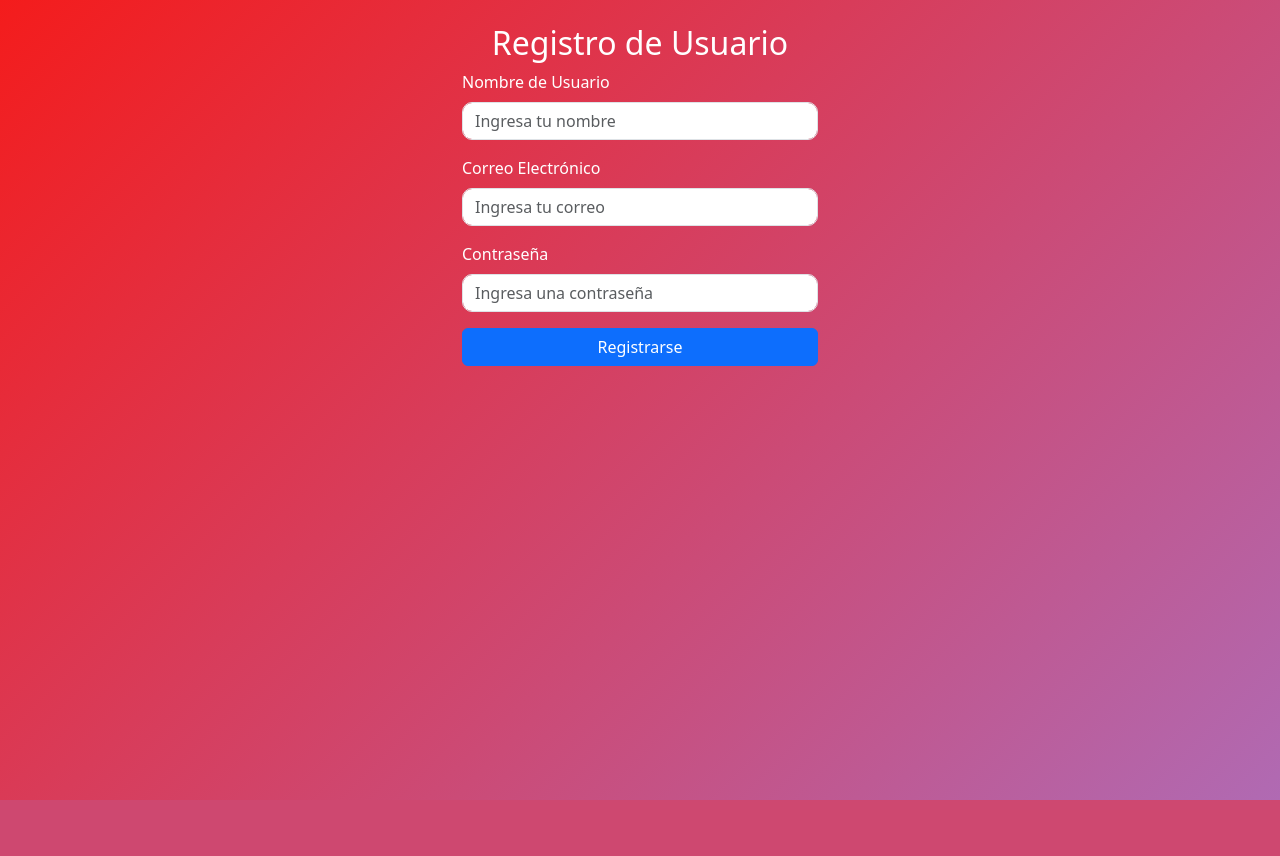
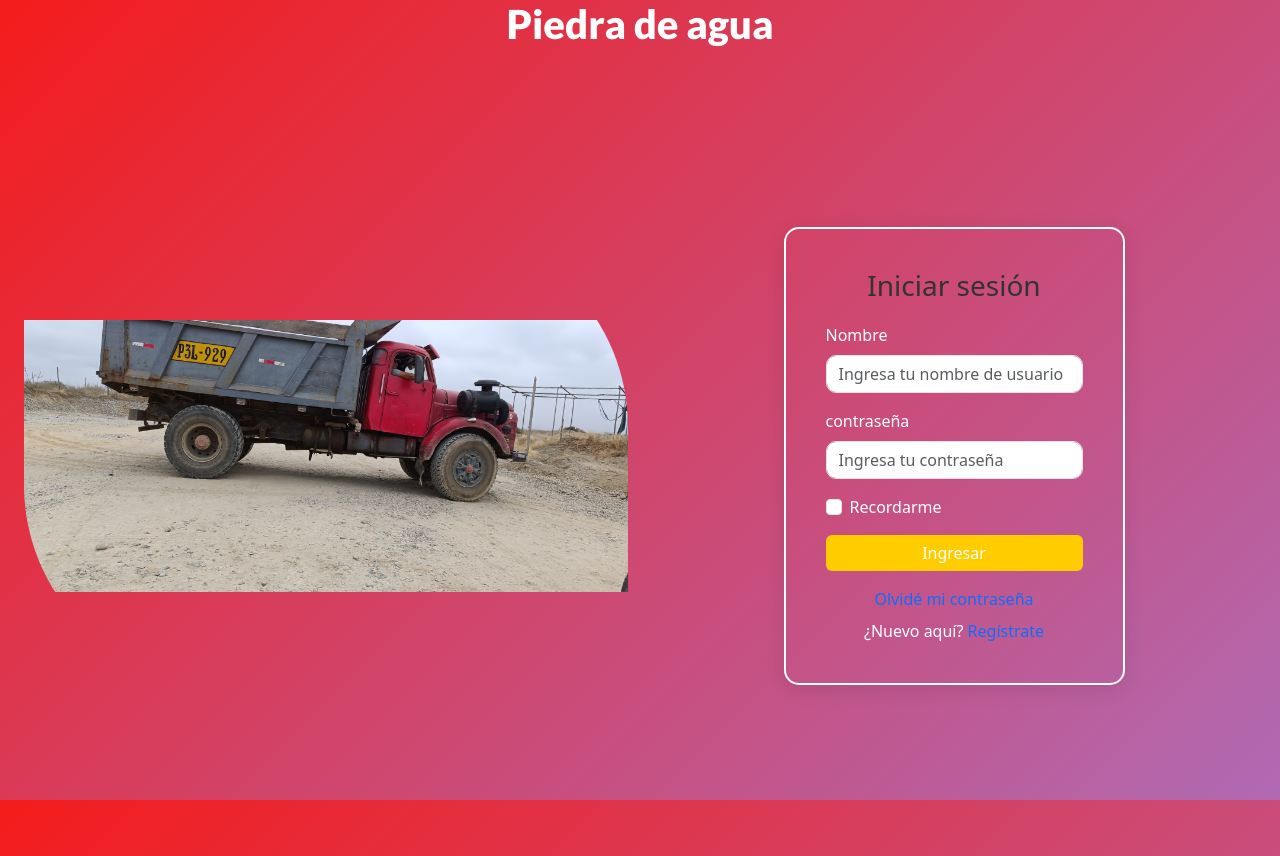
Before and after one commit to KRZ23/Integrador, a PHP site: template src/views/Login/LoginView.php in a window 1280 px wide. Before the commit the page ends 800 px from the top, so only its background shows below. Run offline with PHP 8.4, Linux system fonts and the light colour scheme; the template is opened without the code that fills it, so the values that code supplies are empty.

Commit message:
Revert "Cambio del Login.php (temporal)"
This reverts commit 50d5f86c91a20680ed26aa9b423cf680b3cee879.

```diff
--- a/src/views/Login/LoginView.php
+++ b/src/views/Login/LoginView.php
@@ -15,28 +15,49 @@
 </head>
 
 <body>
-<div class="container">
-        <div class="row justify-content-center">
-            <div class="col-md-6 col-lg-4">
-                <h2 class="text-center mt-4">Registro de Usuario</h2>
-                <form action="#" method="POST">
+    <header>
+        <div class="text-center">
+            <h1 class="lato-black">Piedra de agua</h1>
+        </div>
+    </header>
+    <div class="container-fluid d-flex justify-content-center align-items-center vh-100">
+        <div class="row w-100">
+            <!-- Columna con la imagen -->
+            <div class="col-md-6 d-none d-md-block">
+                <div class="background-illustration"></div>
+            </div>
+            <!-- Columna con el formulario -->
+            <div class="col-md-6 d-flex flex-column justify-content-center align-items-center">
+                <div class="login-container">
+                    <h3 class="text-center">Iniciar sesión</h3>
+                    <form>
                         <div class="mb-3">
-                        <label for="nombreUsuario" class="form-label">Nombre de Usuario</label>
-                        <input type="text" class="form-control" id="nombreUsuario" name="nombreUsuario" placeholder="Ingresa tu nombre" required>
+                            <label for="username" class="form-label">Nombre</label>
+                            <input type="text" class="form-control" id="username"
+                                placeholder="Ingresa tu nombre de usuario">
                         </div>
                         <div class="mb-3">
-                        <label for="correo" class="form-label">Correo Electrónico</label>
-                        <input type="email" class="form-control" id="correo" name="correo" placeholder="Ingresa tu correo" required>
+                            <label for="password" class="form-label">contraseña</label>
+                            <input type="password" class="form-control" id="password"
+                                placeholder="Ingresa tu contraseña">
                         </div>
-                    <div class="mb-3">
-                        <label for="contrasena" class="form-label">Contraseña</label>
-                        <input type="password" class="form-control" id="contrasena" name="contrasena" placeholder="Ingresa una contraseña" required>
+                        <div class="form-check mb-3">
+                            <input type="checkbox" class="form-check-input" id="rememberMe">
+                            <label class="form-check-label" for="rememberMe">Recordarme</label>
                         </div>
-                    <button type="submit" class="btn btn-primary w-100">Registrarse</button>
+                        <button type="submit" class="btn btn-login w-100">Ingresar</button>
+                        <div class="text-center mt-3">
+                            <a href="#" class="text-decoration-none">Olvidé mi contraseña</a>
+                        </div>
+                        <div class="text-center mt-2">
+                            <span>¿Nuevo aquí? <a href="#" class="text-decoration-none">Regístrate</a></span>
+                        </div>
                     </form>
                 </div>
             </div>
         </div>
+    </div>
+
     <script src="/public/js/Bootstrap_js/bootstrap.min.js"></script>
 </body>
 
```
Lines whose indentation alone changed are shown as unchanged.
